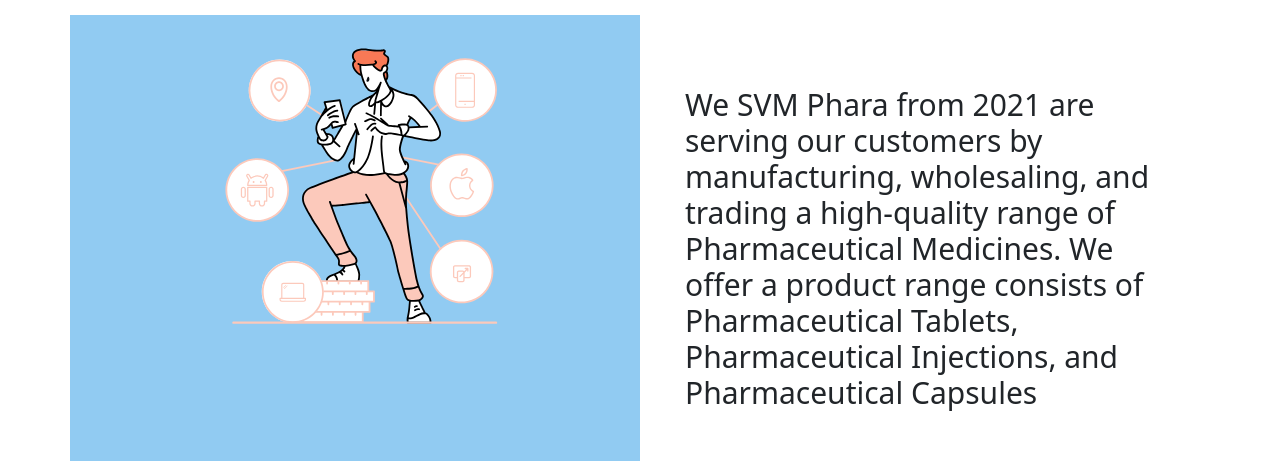
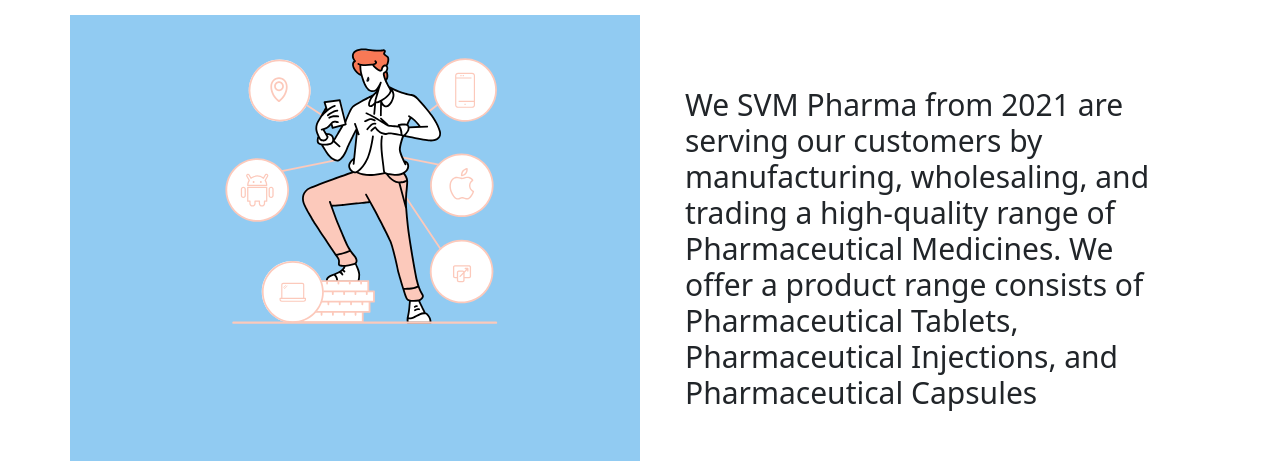
Before and after one commit to vmhosting2021/svmpharma-2021xyz, a plain HTML site: page index.html in a window 1280 px wide. Shown: the part 2197-2658 px from the top of the page. Drawn offline with nearby package versions, Linux system fonts and the light colour scheme.

Commit message:
Update index.html

```diff
--- a/index.html
+++ b/index.html
@@ -246,7 +246,7 @@
             </div>
             <div class="col-md-6 col-sm-6 p-3 my-5">
               <div class="container ">
-              <h6 class="display-6 " style="font-size: 30px; font-size: bold;">   We SVM Phara from 2021 are serving our customers by manufacturing, wholesaling, and trading a high-quality range of Pharmaceutical Medicines. We offer a product range consists of Pharmaceutical Tablets, Pharmaceutical Injections, and Pharmaceutical Capsules </h6>
+              <h6 class="display-6 " style="font-size: 30px; font-size: bold;">   We SVM Pharma from 2021 are serving our customers by manufacturing, wholesaling, and trading a high-quality range of Pharmaceutical Medicines. We offer a product range consists of Pharmaceutical Tablets, Pharmaceutical Injections, and Pharmaceutical Capsules </h6>
               </div>
             </div>
 
```
